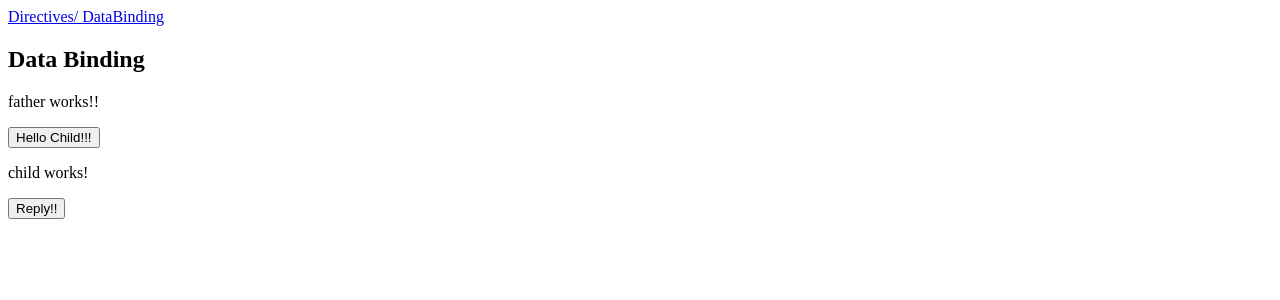
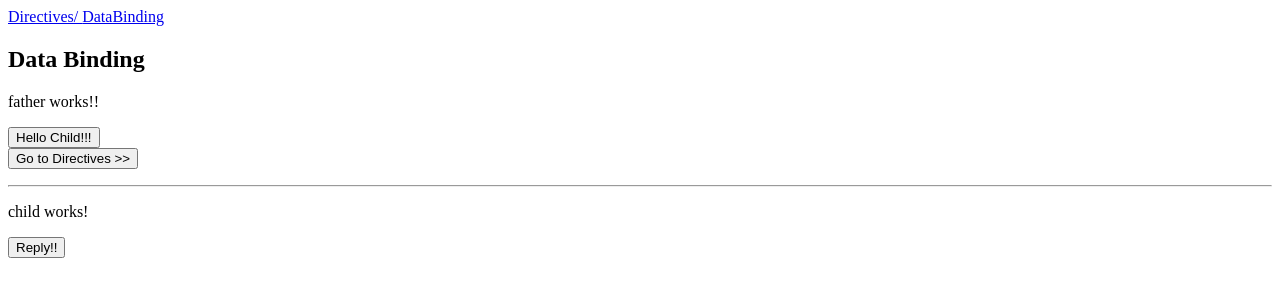
Before and after one commit to patriciaSR/angular-kairos, an Angular app: page /databinding in a window 1280 px wide. Shown: the top 300 px of the page. Built offline with nearby package versions, Linux system fonts and the light colour scheme.

Commit message:
add router.navigate

```diff
--- a/src/app/data-binding/data-binding.module.ts
+++ b/src/app/data-binding/data-binding.module.ts
@@ -5,7 +5,7 @@ import { ChildComponent } from './child/child.component';
 import { FatherComponent } from './father/father.component';
 
 const ROUTES: Routes = [
-  { path: 'databinding', component: FatherComponent},
+  { path: '', component: FatherComponent},
 ];
 
 
--- a/src/app/data-binding/father/father.component.html
+++ b/src/app/data-binding/father/father.component.html
@@ -3,6 +3,11 @@
 <p>father works!!</p>
 <button (click)="onClick()"> Hello Child!!!</button>
 
+<button (click)="goDirectives()" style="display: block;"> Go to Directives >> </button>
+
+
 <p>{{ messageFromChild }}</p>
 
+<hr>
+
 <app-child [message]="messageToChild" (reply)="getMessage($event)"></app-child>
--- a/src/app/data-binding/father/father.component.ts
+++ b/src/app/data-binding/father/father.component.ts
@@ -1,5 +1,6 @@
 import { Component, OnInit } from '@angular/core';
 import { FirstService } from 'src/app/first.service';
+import { GodirectivesService } from 'src/app/godirectives.service';
 
 @Component({
   selector: 'app-father',
@@ -11,7 +12,7 @@ export class FatherComponent implements OnInit {
   messageToChild: string;
   messageFromChild: string;
 
-  constructor(private firstService: FirstService) { }
+  constructor(private firstService: FirstService, private goDirectivesServices: GodirectivesService) { }
 
   ngOnInit(): void {
   }
@@ -24,4 +25,8 @@ export class FatherComponent implements OnInit {
     this.messageFromChild = event;
   }
 
+  goDirectives() {
+    return this.goDirectivesServices.goRoute();
+  }
+
 }
--- a/src/app/directives/directives.module.ts
+++ b/src/app/directives/directives.module.ts
@@ -5,7 +5,7 @@ import { PipesModule } from '../pipes/pipes.module';
 import { ExampleDirectivesComponent } from './example-directives/example-directives.component';
 
 const ROUTES: Routes = [
-  { path: 'directives', component: ExampleDirectivesComponent},
+  { path: '', component: ExampleDirectivesComponent},
 ];
 
 
--- /dev/null
+++ b/src/app/godirectives.service.ts
@@ -0,0 +1,14 @@
+import { Injectable } from '@angular/core';
+import { Router } from '@angular/router';
+
+@Injectable({
+  providedIn: 'root'
+})
+export class GodirectivesService {
+
+  constructor(private router: Router) { }
+
+  goRoute() {
+    this.router.navigate(['directives']);
+  }
+}
```
Also changed, not shown: src/app/app.module.ts (+5 -5 lines), 2 other files (tests, documents, lock files or other folders).
